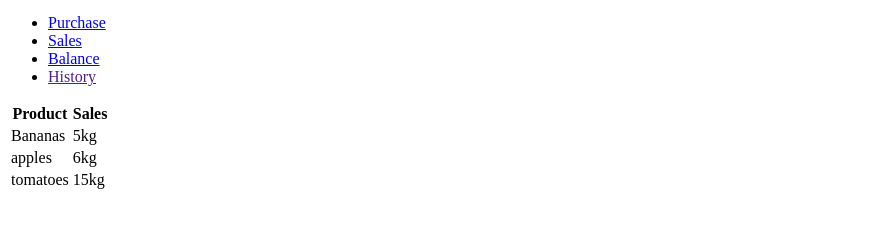
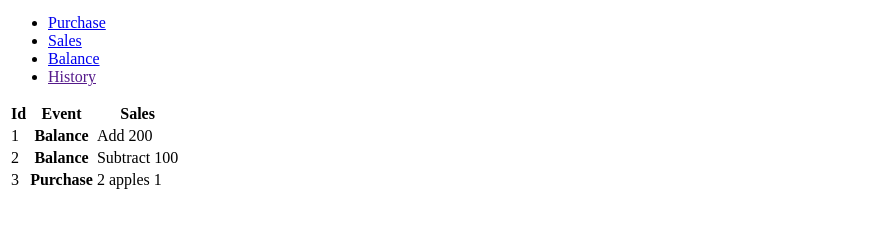
Before and after one commit to Robertnliddle/first_web_application, a plain HTML site: page history.html in a window 1280 px wide. Shown: the part 82-310 px from the top of the page, without its empty margins (0-879 px from the left). Drawn offline with nearby package versions, Linux system fonts and the light colour scheme.

Commit message:
Update history.html

```diff
--- a/history.html
+++ b/history.html
@@ -41,22 +41,26 @@
             <table class="table">
                 <thead>
                 <tr>
-                    <th>Product</th>
+                    <th>Id</th>
+                    <th>Event</th>
                     <th>Sales</th>
                 </tr>
                 </thead>
                 <tbody>
                  <tr>
-                    <td>Bananas</td>
-                    <td>5kg</td>
+                    <td>1</td>
+                     <th>Balance</th>
+                    <td>Add 200</td>
                 </tr>
                 <tr>
-                    <td>apples</td>
-                    <td>6kg</td>
+                    <td>2</td>
+                     <th>Balance</th>
+                    <td>Subtract 100</td>
                 </tr>
                 <tr>
-                    <td>tomatoes</td>
-                    <td>15kg</td>
+                    <td>3</td>
+                     <th>Purchase</th>
+                    <td>2 apples 1</td>
                 </tr>
                 </tbody>
             </table>
```
